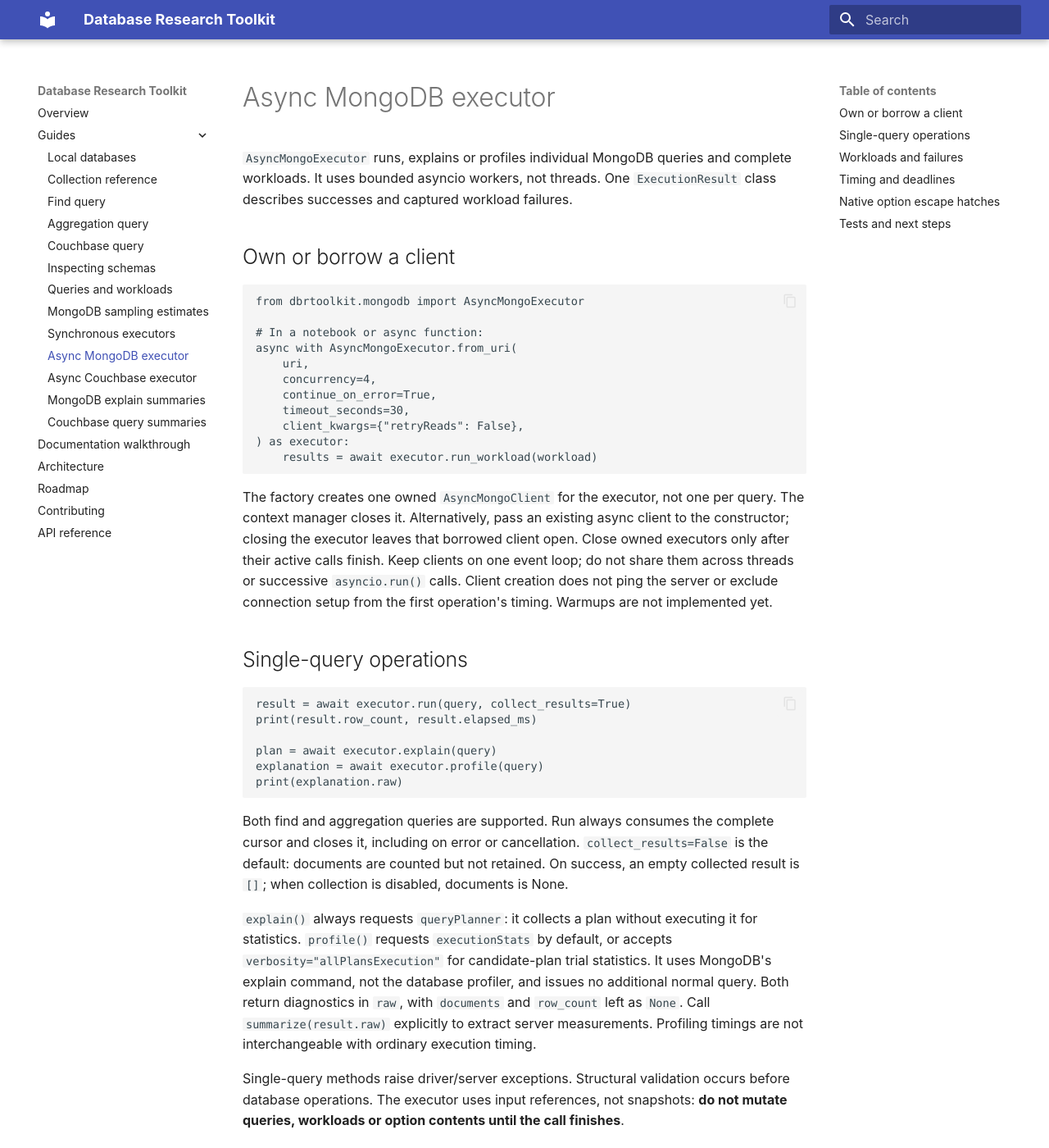
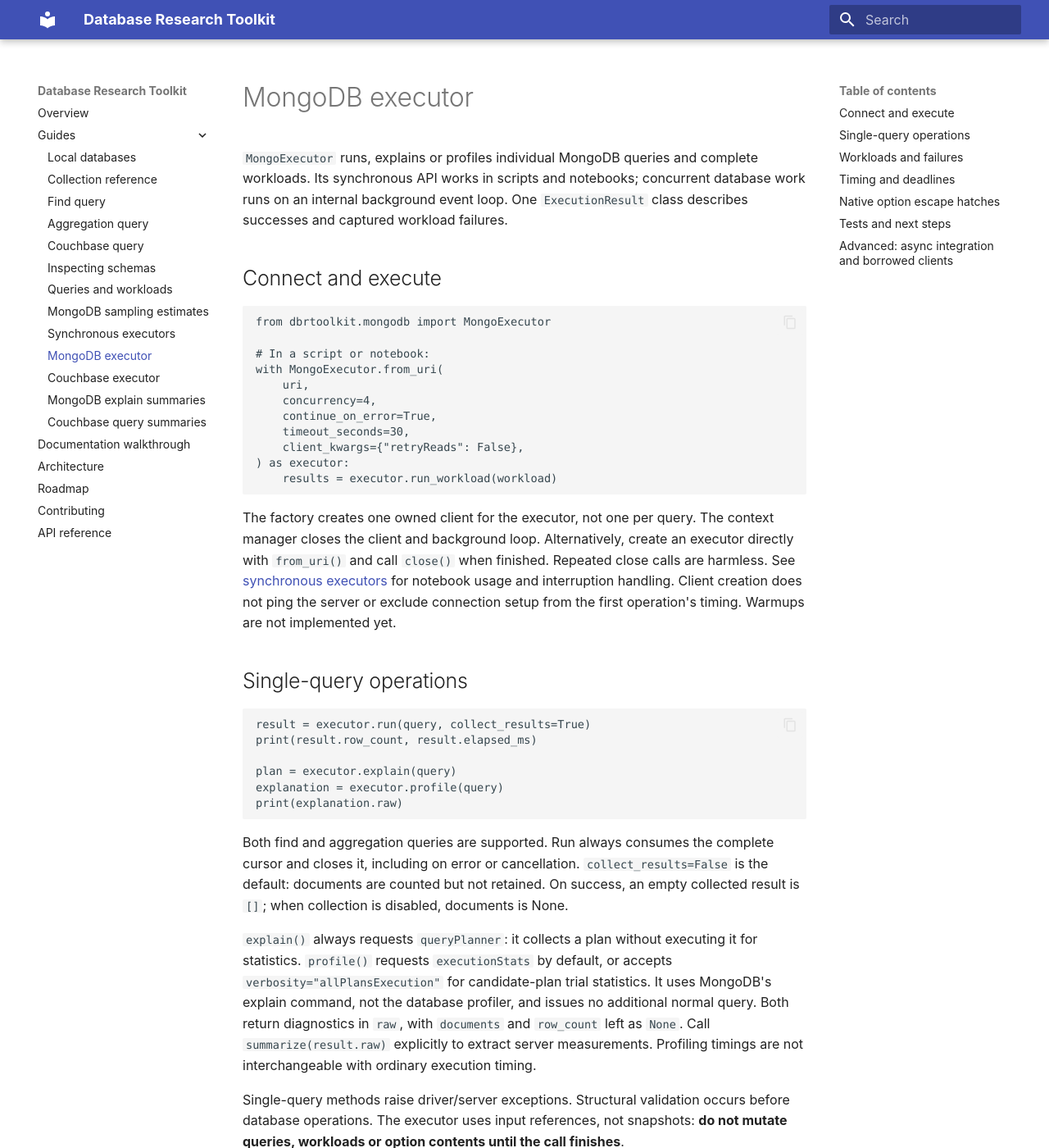
Before and after one commit to relaxed-constraints/bondi, an MkDocs documentation site: the page built from docs/executor.md, in a window 1280 px wide and 1400 px high. Shown: the whole window at 82% size. Built offline with MkDocs 1.6.1 and Material for MkDocs 9.7.7, drawn with Linux system fonts in a browser that asks for light colours; some of the changed text lies outside the part shown.

Commit message:
Lead executor guides with synchronous usage

````diff
--- a/docs/executor.md
+++ b/docs/executor.md
@@ -1,41 +1,42 @@
-# Async MongoDB executor
+# MongoDB executor
 
-`AsyncMongoExecutor` runs, explains or profiles individual MongoDB queries and complete
-workloads. It uses bounded asyncio workers, not threads. One `ExecutionResult`
+`MongoExecutor` runs, explains or profiles individual MongoDB queries and complete
+workloads. Its synchronous API works in scripts and notebooks; concurrent database work runs
+on an internal background event loop. One `ExecutionResult`
 class describes successes and captured workload failures.
 
-## Own or borrow a client
+## Connect and execute
 
 ```python
-from dbrtoolkit.mongodb import AsyncMongoExecutor
+from dbrtoolkit.mongodb import MongoExecutor
 
-# In a notebook or async function:
-async with AsyncMongoExecutor.from_uri(
+# In a script or notebook:
+with MongoExecutor.from_uri(
     uri,
     concurrency=4,
     continue_on_error=True,
     timeout_seconds=30,
     client_kwargs={"retryReads": False},
 ) as executor:
-    results = await executor.run_workload(workload)
+    results = executor.run_workload(workload)
 ```
 
-The factory creates one owned `AsyncMongoClient` for the executor, not one per
-query. The context manager closes it. Alternatively, pass an existing async client
-to the constructor; closing the executor leaves that borrowed client open. Close
-owned executors only after their active calls finish. Keep clients on one event
-loop; do not share them across threads or successive `asyncio.run()` calls.
+The factory creates one owned client for the executor, not one per query.
+The context manager closes the client and background loop. Alternatively, create
+an executor directly with `from_uri()` and call `close()` when finished. Repeated
+close calls are harmless. See [synchronous executors](sync-executors.md) for
+notebook usage and interruption handling.
 Client creation does not ping the server or exclude connection setup from the
 first operation's timing. Warmups are not implemented yet.
 
 ## Single-query operations
 
 ```python
-result = await executor.run(query, collect_results=True)
+result = executor.run(query, collect_results=True)
 print(result.row_count, result.elapsed_ms)
 
-plan = await executor.explain(query)
-explanation = await executor.profile(query)
+plan = executor.explain(query)
+explanation = executor.profile(query)
 print(explanation.raw)
 ```
 
@@ -59,7 +60,7 @@
 ## Workloads and failures
 
 ```python
-results = await executor.run_workload(workload)
+results = executor.run_workload(workload)
 for entry, result in zip(workload, results):
     if result is None:
         print("Not started")
@@ -109,8 +110,8 @@
 - `explain(..., command_kwargs=...)` supplies outer `Database.command` options.
 
 ```python
-await executor.run(query, query_kwargs={"hint": "stars_1"})
-await executor.profile(
+executor.run(query, query_kwargs={"hint": "stars_1"})
+executor.profile(
     query,
     verbosity="executionStats",
     query_kwargs={"hint": "stars_1"},
@@ -146,3 +147,20 @@
 
 Use [MongoDB explain summaries](explain.md) to parse the raw response offline.
 Warmups, repetitions and execution-result persistence remain later steps. Workloads can be saved and loaded through Workload.save/load. See the [API reference](api.md) for signatures.
+
+## Advanced: async integration and borrowed clients
+
+`AsyncMongoExecutor` remains available when your application needs awaitable calls
+or supplies its own `AsyncMongoClient`. For example:
+
+```python
+from dbrtoolkit.mongodb import AsyncMongoExecutor
+
+async with AsyncMongoExecutor.from_uri(uri, concurrency=4) as executor:
+    results = await executor.run_workload(workload)
+```
+
+Its factory is synchronous; operations and cleanup are awaited. Pass a borrowed
+async client to its constructor to retain ownership of that client. Keep that
+client and executor on one event loop, and close only after active calls finish.
+The six operation contracts and results match the synchronous interface.
--- a/mkdocs.yml
+++ b/mkdocs.yml
@@ -19,8 +19,8 @@
       - Queries and workloads: workloads.md
       - MongoDB sampling estimates: mongodb-estimation.md
       - Synchronous executors: sync-executors.md
-      - Async MongoDB executor: executor.md
-      - Async Couchbase executor: couchbase-executor.md
+      - MongoDB executor: executor.md
+      - Couchbase executor: couchbase-executor.md
       - MongoDB explain summaries: explain.md
       - Couchbase query summaries: couchbase-summaries.md
   - Documentation walkthrough: documentation.md
````
Also changed, not shown: docs/architecture.md (+6 -0 lines), docs/couchbase-executor.md (+35 -17 lines), docs/mongodb-estimation.md (+2 -2 lines).
